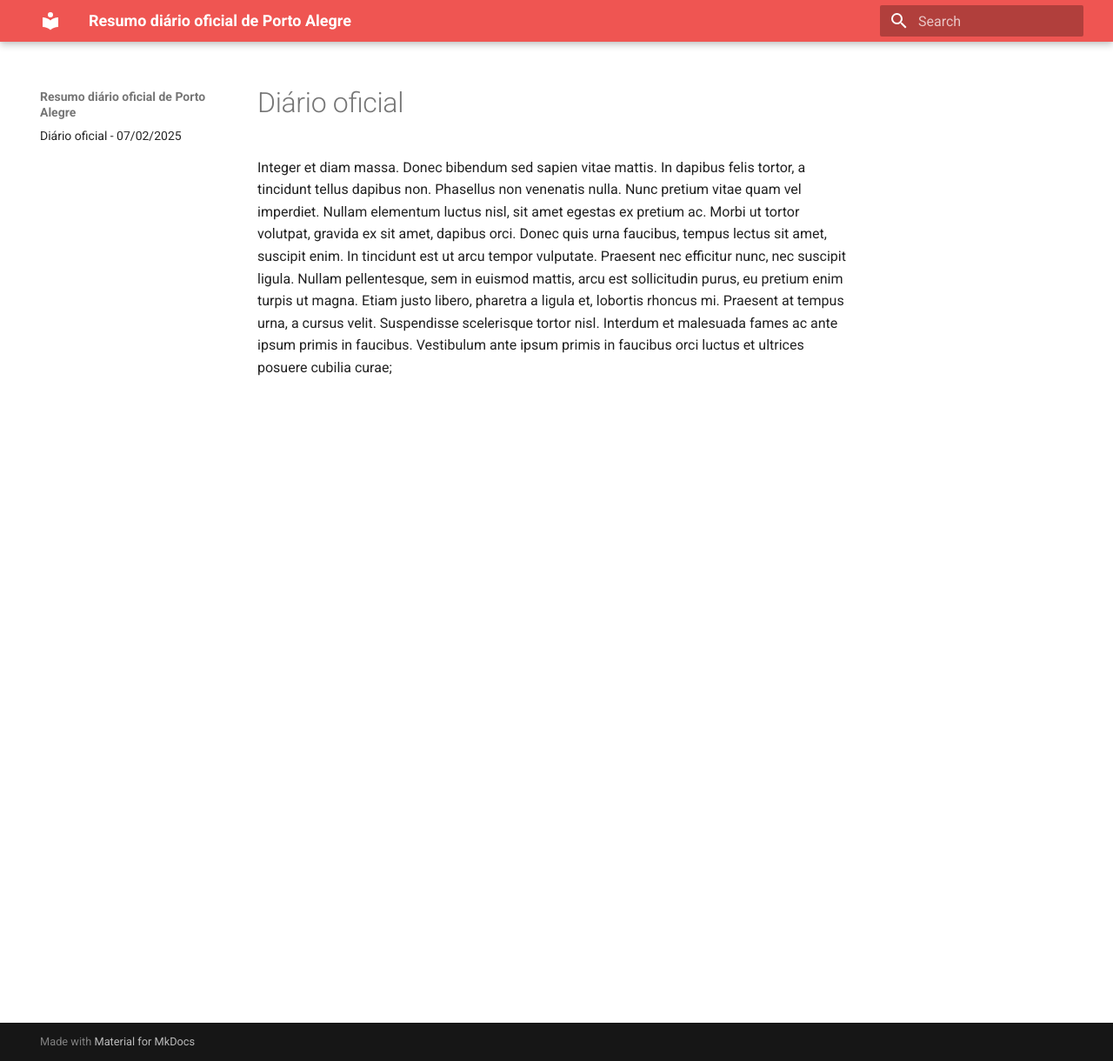
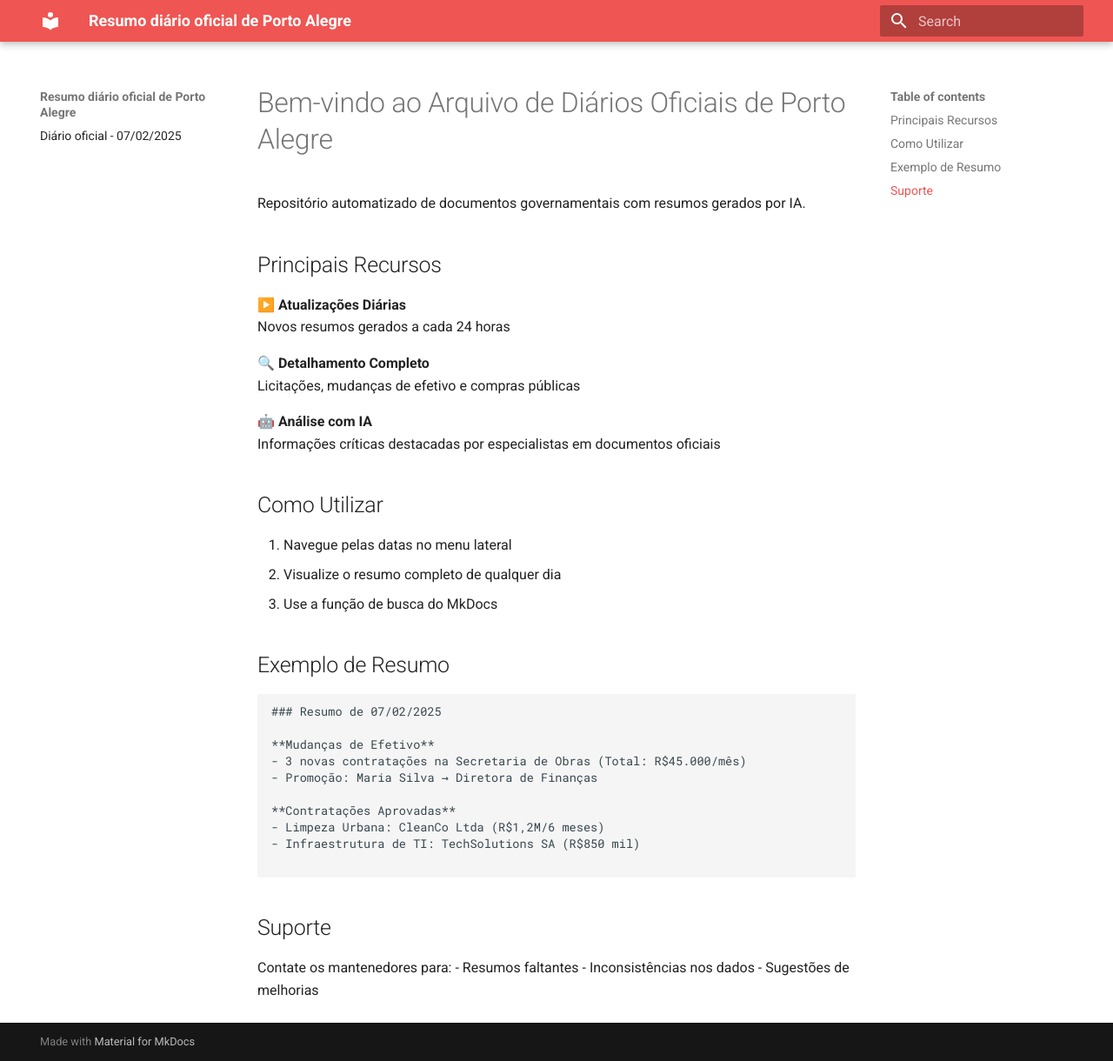
Before and after one commit to pcbr-ti-poa/resumo-diario-oficial, an MkDocs documentation site: the page built from docs/index.md, in a window 1280 px wide and 1220 px high. Shown: the whole window at 87% size. Built offline with MkDocs 1.6.1 and Material for MkDocs 9.7.7, drawn with Linux system fonts in a browser that asks for light colours.

Commit message:
no message

````diff
--- a/docs/index.md
+++ b/docs/index.md
@@ -1,3 +1,42 @@
-# Diário oficial
+# Bem-vindo ao Arquivo de Diários Oficiais de Porto Alegre
 
-Integer et diam massa. Donec bibendum sed sapien vitae mattis. In dapibus felis tortor, a tincidunt tellus dapibus non. Phasellus non venenatis nulla. Nunc pretium vitae quam vel imperdiet. Nullam elementum luctus nisl, sit amet egestas ex pretium ac. Morbi ut tortor volutpat, gravida ex sit amet, dapibus orci. Donec quis urna faucibus, tempus lectus sit amet, suscipit enim. In tincidunt est ut arcu tempor vulputate. Praesent nec efficitur nunc, nec suscipit ligula. Nullam pellentesque, sem in euismod mattis, arcu est sollicitudin purus, eu pretium enim turpis ut magna. Etiam justo libero, pharetra a ligula et, lobortis rhoncus mi. Praesent at tempus urna, a cursus velit. Suspendisse scelerisque tortor nisl. Interdum et malesuada fames ac ante ipsum primis in faucibus. Vestibulum ante ipsum primis in faucibus orci luctus et ultrices posuere cubilia curae;
+Repositório automatizado de documentos governamentais com resumos gerados por IA.
+
+## Principais Recursos
+
+▶️ **Atualizações Diárias**
+Novos resumos gerados a cada 24 horas
+
+🔍 **Detalhamento Completo**
+Licitações, mudanças de efetivo e compras públicas
+
+🤖 **Análise com IA**
+Informações críticas destacadas por especialistas em documentos oficiais
+
+## Como Utilizar
+
+1. Navegue pelas datas no menu lateral
+2. Visualize o resumo completo de qualquer dia
+3. Use a função de busca do MkDocs
+
+## Exemplo de Resumo
+
+```markdown
+### Resumo de 07/02/2025
+
+**Mudanças de Efetivo**
+- 3 novas contratações na Secretaria de Obras (Total: R$45.000/mês)
+- Promoção: Maria Silva → Diretora de Finanças
+
+**Contratações Aprovadas**
+- Limpeza Urbana: CleanCo Ltda (R$1,2M/6 meses)
+- Infraestrutura de TI: TechSolutions SA (R$850 mil)
+
+```
+
+## Suporte
+
+Contate os mantenedores para:
+- Resumos faltantes
+- Inconsistências nos dados
+- Sugestões de melhorias
````
Also changed, not shown: README.md (+66 -1 lines).
